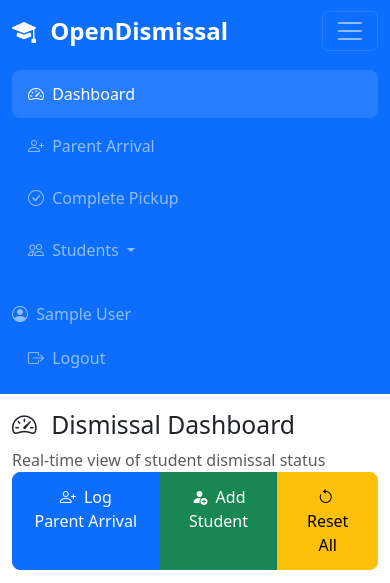
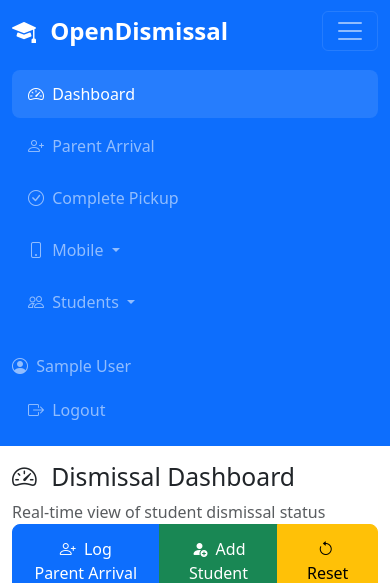
Before and after one commit to hatchertechnology/opendismissal, a Django app: page /dissmissal/ in a window 390 px wide, after a click that opens the changed part. Shown: the top 583 px of the page. Run offline with Django 5.2, Linux system fonts and the light colour scheme; the visitor is signed in with stand-in values (Sample User, id 1); data that the repository does not hold is empty; parts of the project's set-up code (start-up, migrations or seed data) failed here and were passed over.

Commit message:
feat: add mobile interface navigation links
Add easy access to mobile interfaces from main navigation:

- **Navigation Bar**: Mobile dropdown with Greeter/Releaser links
- **Dashboard**: Quick access buttons with tooltips (desktop only)
- **Clear Labels**: 'Greeter (Parent Check-in)' and 'Releaser (Student Release)'
- **Visual Indicators**: Phone icon and helpful tooltips
- **Responsive**: Mobile dropdown on small screens, buttons on desktop

Staff can now easily navigate between desktop dashboard and mobile interfaces.

🤖 Generated with [Claude Code](https://claude.ai/code)

Co-Authored-By: Claude <noreply@anthropic.com>

```diff
--- a/dissmissal/templates/dissmissal/base.html
+++ b/dissmissal/templates/dissmissal/base.html
@@ -120,6 +120,40 @@
                                 <i class="bi bi-check-circle me-1"></i>
                                 Complete Pickup
                             </a>
+                        </li>
+                        <li class="nav-item dropdown">
+                            <a class="nav-link dropdown-toggle {% if request.resolver_match.url_name in 'greeter_mobile,releaser_mobile' %}active{% endif %}"
+                               href="#"
+                               id="mobileDropdown"
+                               role="button"
+                               data-bs-toggle="dropdown"
+                               aria-expanded="false">
+                                <i class="bi bi-phone me-1"></i>
+                                Mobile
+                            </a>
+                            <ul class="dropdown-menu" aria-labelledby="mobileDropdown">
+                                <li>
+                                    <a class="dropdown-item {% if request.resolver_match.url_name == 'greeter_mobile' %}active{% endif %}"
+                                       href="{% url 'dissmissal:greeter_mobile' %}">
+                                        <i class="bi bi-person-check me-2"></i>
+                                        Greeter (Parent Check-in)
+                                    </a>
+                                </li>
+                                <li>
+                                    <a class="dropdown-item {% if request.resolver_match.url_name == 'releaser_mobile' %}active{% endif %}"
+                                       href="{% url 'dissmissal:releaser_mobile' %}">
+                                        <i class="bi bi-check2-circle me-2"></i>
+                                        Releaser (Student Release)
+                                    </a>
+                                </li>
+                                <li><hr class="dropdown-divider"></li>
+                                <li>
+                                    <small class="dropdown-item-text text-muted">
+                                        <i class="bi bi-info-circle me-1"></i>
+                                        Optimized for smartphones
+                                    </small>
+                                </li>
+                            </ul>
                         </li>
                         <li class="nav-item dropdown">
                             <a class="nav-link dropdown-toggle {% if request.resolver_match.url_name in 'add_student,student_details' %}active{% endif %}"
--- a/dissmissal/templates/dissmissal/dashboard.html
+++ b/dissmissal/templates/dissmissal/dashboard.html
@@ -11,6 +11,27 @@
             <p class="text-muted mb-0">Real-time view of student dismissal status</p>
         </div>
         <div class="col-auto">
+            <div class="btn-group-vertical btn-group-sm d-none d-md-block me-2" role="group">
+                <div class="small text-muted mb-1 text-center">📱 Mobile Interfaces</div>
+                <div class="btn-group" role="group">
+                    <a href="{% url 'dissmissal:greeter_mobile' %}"
+                       class="btn btn-outline-info btn-sm"
+                       data-bs-toggle="tooltip"
+                       data-bs-placement="bottom"
+                       title="Outdoor parent check-in interface">
+                        <i class="bi bi-person-check me-1"></i>
+                        Greeter
+                    </a>
+                    <a href="{% url 'dissmissal:releaser_mobile' %}"
+                       class="btn btn-outline-success btn-sm"
+                       data-bs-toggle="tooltip"
+                       data-bs-placement="bottom"
+                       title="Indoor student release interface">
+                        <i class="bi bi-check2-circle me-1"></i>
+                        Releaser
+                    </a>
+                </div>
+            </div>
             <div class="btn-group" role="group">
                 <a href="{% url 'dissmissal:parent_arrival' %}"
                    class="btn btn-primary btn-mobile">
```
